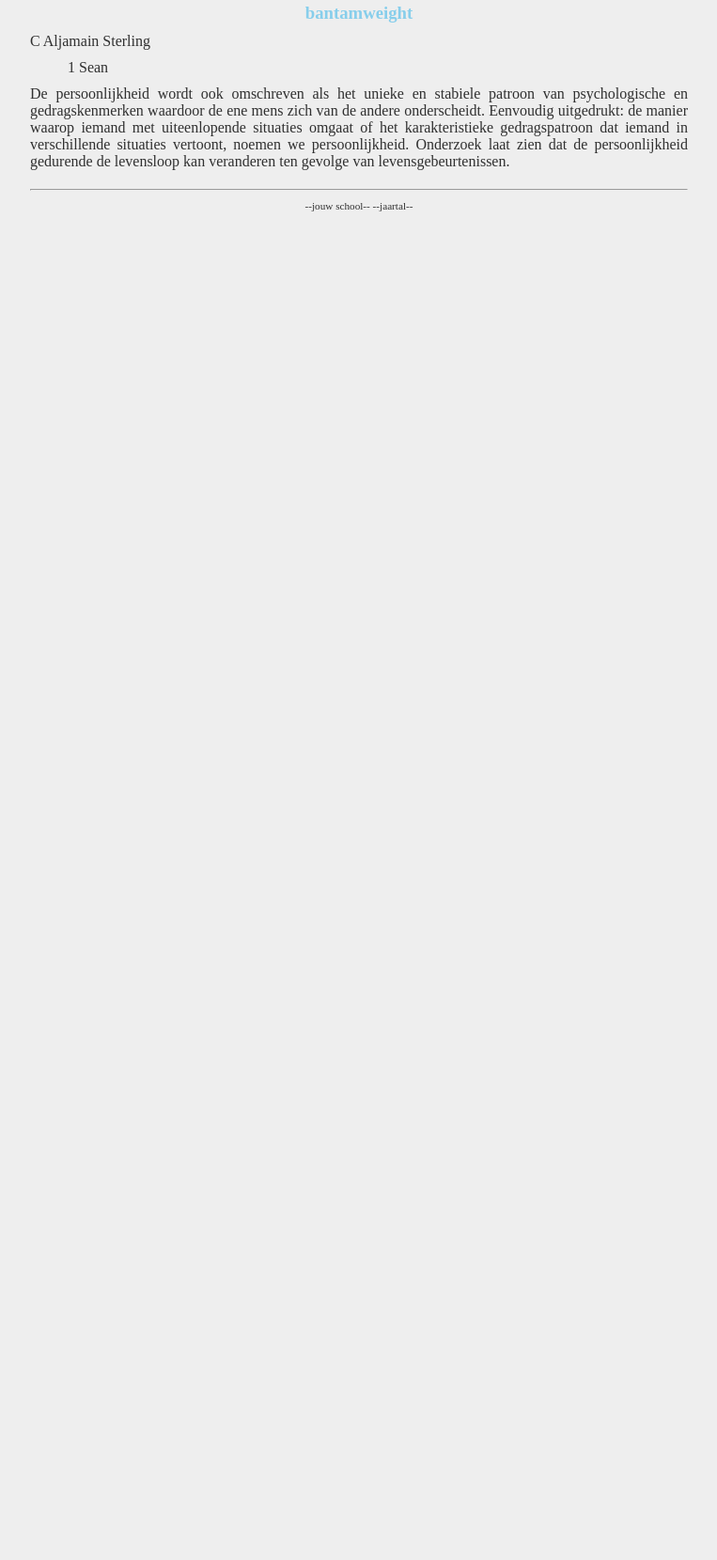
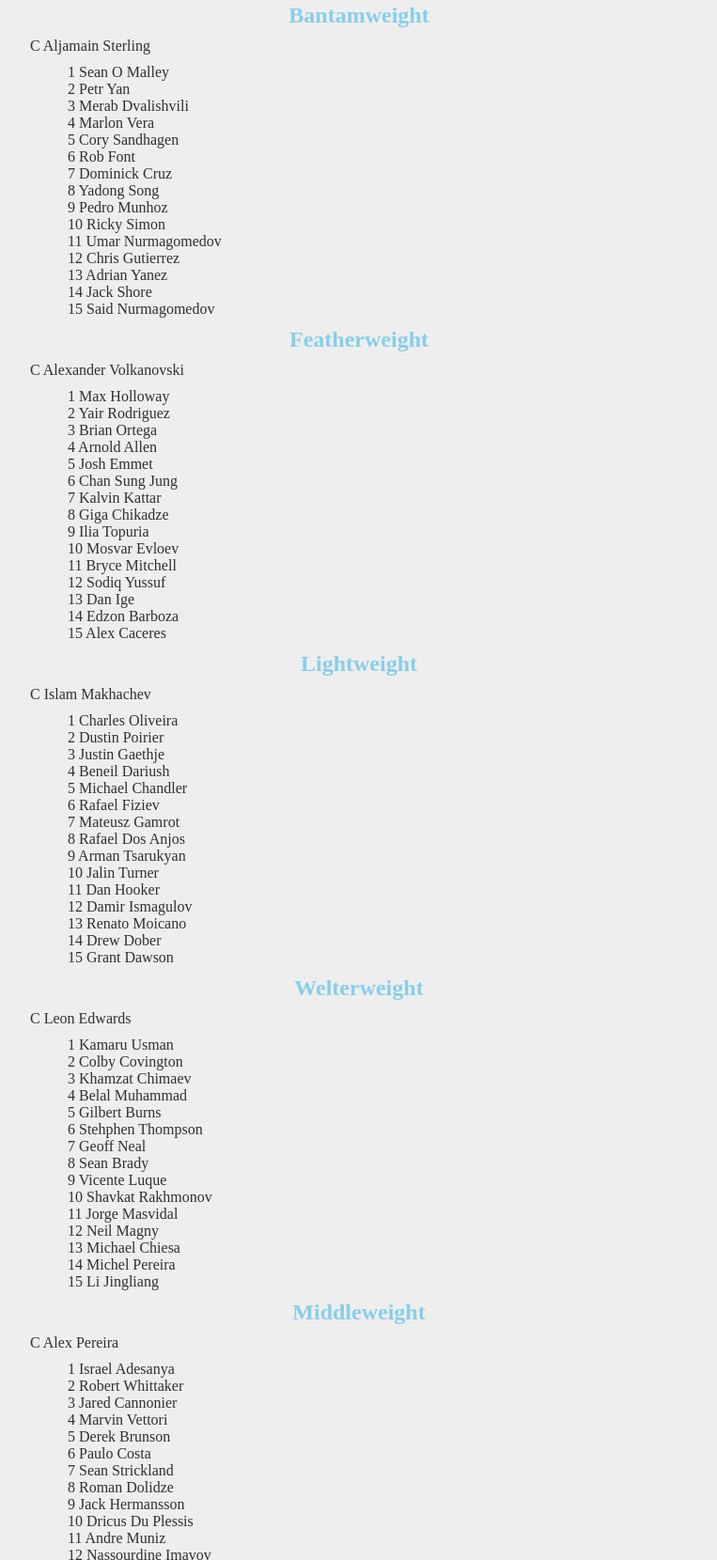
Before and after one commit to emmaus-archief/2223-4H-website-4hin2-quinten, a plain HTML site: page Jesse.html in a window 1280 px wide. Shown: the part 513-2173 px from the top of the page at 94% size, without its empty margins (258-1021 px from the left). Before the commit the page ends 800 px from the top, so only its background shows below. Drawn offline with Linux system fonts and the light colour scheme.

Commit message:
rankings afgemaakt

```diff
--- a/Jesse.html
+++ b/Jesse.html
@@ -26,7 +26,7 @@
 
     <main>
       <p>De UFC bestaat momneteel uit 8 gewichtsklassen. Hieronder staan ze alemaal in de juiste volgorde.</p>
-      <h2>flyweight</h2>
+      <h2>Flyweight</h2>
         <p>C Deiveson Figueiredo</p>
       <ol>
         <li>1 Brandon Moreno</li>
@@ -45,16 +45,139 @@
         <li>14 Muhammad Mokaev</li>
         <li>15 Tagir Ulanbekov</li>
       </ol>
-      <h3>bantamweight</h3>
+      <h2>Bantamweight</h2>
       <p>C Aljamain Sterling</p>
       <ol>
-        <li>1 Sean </li>
+        <li>1 Sean O Malley</li>
+        <li>2 Petr Yan</li>
+        <li>3 Merab Dvalishvili</li>
+        <li>4 Marlon Vera</li>
+        <li>5 Cory Sandhagen</li>
+        <li>6 Rob Font</li>
+        <li>7 Dominick Cruz</li>
+        <li>8 Yadong Song</li>
+        <li>9 Pedro Munhoz</li>
+        <li>10 Ricky Simon</li>
+        <li>11 Umar Nurmagomedov</li>
+        <li>12 Chris Gutierrez</li>
+        <li>13 Adrian Yanez</li>
+        <li>14 Jack Shore</li>
+        <li>15 Said Nurmagomedov</li>
       </ol>
-      <p>De persoonlijkheid wordt ook omschreven als het unieke en stabiele patroon van psychologische en
-        gedragskenmerken waardoor de ene mens zich van de andere onderscheidt. Eenvoudig uitgedrukt: de manier waarop
-        iemand met uiteenlopende situaties omgaat of het karakteristieke gedragspatroon dat iemand in verschillende
-        situaties vertoont, noemen we persoonlijkheid. Onderzoek laat zien dat de persoonlijkheid gedurende de
-        levensloop kan veranderen ten gevolge van levensgebeurtenissen.</p>
+      <h2>Featherweight</h2>
+      <p>C Alexander Volkanovski</p>
+      <ol>
+        <li>1 Max Holloway</li>
+        <li>2 Yair Rodriguez</li>
+        <li>3 Brian Ortega</li>
+        <li>4 Arnold Allen</li>
+        <li>5 Josh Emmet</li>
+        <li>6 Chan Sung Jung</li>
+        <li>7 Kalvin Kattar</li>
+        <li>8 Giga Chikadze</li>
+        <li>9 Ilia Topuria</li>
+        <li>10 Mosvar Evloev</li>
+        <li>11 Bryce Mitchell</li>
+        <li>12 Sodiq Yussuf</li>
+        <li>13 Dan Ige</li>
+        <li>14 Edzon Barboza</li>
+        <li>15 Alex Caceres</li>
+      </ol>
+      <h2> Lightweight</h2>
+      <p>C Islam Makhachev</p>
+      <ol>
+        <li>1 Charles Oliveira</li>
+        <li>2 Dustin Poirier</li>
+        <li>3 Justin Gaethje</li>
+        <li>4 Beneil Dariush</li>
+        <li>5 Michael Chandler</li>
+        <li>6 Rafael Fiziev</li>
+        <li>7 Mateusz Gamrot</li>
+        <li>8 Rafael Dos Anjos</li>
+        <li>9 Arman Tsarukyan</li>
+        <li>10 Jalin Turner</li>
+        <li>11 Dan Hooker</li>
+        <li>12 Damir Ismagulov</li>
+        <li>13 Renato Moicano</li>
+        <li>14 Drew Dober</li>
+        <li>15 Grant Dawson</li>
+      </ol>
+      <h2> Welterweight</h2>
+      <p>C Leon Edwards</p>
+      <ol>
+        <li>1 Kamaru Usman</li>
+        <li>2 Colby Covington</li>
+        <li>3 Khamzat Chimaev</li>
+        <li>4 Belal Muhammad</li>
+        <li>5 Gilbert Burns</li>
+        <li>6 Stehphen Thompson</li>
+        <li>7 Geoff Neal</li>
+        <li>8 Sean Brady</li>
+        <li>9 Vicente Luque</li>
+        <li>10 Shavkat Rakhmonov</li>
+        <li>11 Jorge Masvidal</li>
+        <li>12 Neil Magny</li>
+        <li>13 Michael Chiesa</li>
+        <li>14 Michel Pereira</li>
+        <li>15 Li Jingliang</li>
+      </ol>
+      <h2>Middleweight</h2>
+      <p>C Alex Pereira</p>
+      <ol>
+        <li>1 Israel Adesanya</li>
+        <li>2 Robert Whittaker</li>
+        <li>3 Jared Cannonier</li>
+        <li>4 Marvin Vettori</li>
+        <li>5 Derek Brunson</li>
+        <li>6 Paulo Costa</li>
+        <li>7 Sean Strickland</li>
+        <li>8 Roman Dolidze</li>
+        <li>9 Jack Hermansson</li>
+        <li>10 Dricus Du Plessis</li>
+        <li>11 Andre Muniz</li>
+        <li>12 Nassourdine Imavov</li>
+        <li>13 Kelvin Gastellum</li>
+        <li>14 Chris Curtis</li>
+        <li>15 Darren Till</li>
+      </ol>
+      <h2> Light Heavyweight</h2>
+      <p>Er is geen huidige kampioen in deze gewichtsklasse</p>
+      <ol>
+        <li>1 Jiri Prochazka</li>
+        <li>2 Glover Teixeira</li>
+        <li>3 Magomed Ankalaev</li>
+        <li>4 Jan Blachowicz</li>
+        <li>5 Aleksandar Rakic</li>
+        <li>6 Anthony Smith</li>
+        <li>7 Jamahal Hill</li>
+        <li>8 Nikita Krylov</li>
+        <li>9 Paul Craig</li>
+        <li>10 Volkan Oezdemir</li>
+        <li>11 Ryan Spann</li>
+        <li>12 Jonny Walker</li>
+        <li>13 Dominick Reyes</li>
+        <li>14 Jimmy Crute</li>
+        <li>15 Khalil Rountree JR.</li>
+      </ol>
+      <h2> Heavyweight</h2>
+      <p>C Francis Ngannou</p>
+      <ol>
+        <li>1 Cyril Gane</li>
+        <li>2 Stipe Miocic</li>
+        <li>3 Sergei Pavlovich</li>
+        <li>4 Curtis Blaydes</li>
+        <li>5 Tai Tuivasa</li>
+        <li>6 Tom Aspinall</li>
+        <li>7 Derrick Lewis</li>
+        <li>8 Alexander Volkov</li>
+        <li>9 Jairzinho Rozenstruik</li>
+        <li>10 Marcin Tybura</li>
+        <li>11 Chris Daukaus</li>
+        <li>12 Serghei Spivac</li>
+        <li>13 Alexandr Romanov</li>
+        <li>14 Shamil Abdurakhimov</li>
+        <li>15 Blagoy Ivanov</li>
+      </ol>
     </main>
 
     <footer>
```
